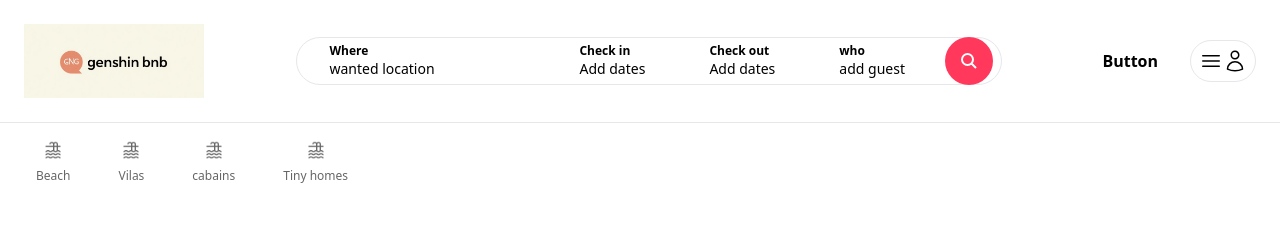
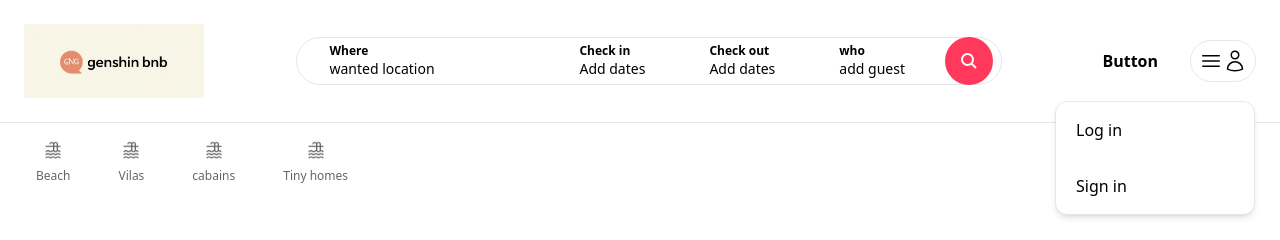
Before and after one commit to AlvaroAguirr/airb-fron, a Next.js app: page / in a window 1280 px wide. Both pictures are taken after a click on the button 1223 px from the left and 61 px from the top of the page. Shown: the top 240 px of the page. Built offline with nearby package versions, Linux system fonts and the light colour scheme.

Commit message:
10 User menu popup

```diff
--- /dev/null
+++ b/app/components/navbar/MenuLink.tsx
@@ -0,0 +1,21 @@
+'use client';
+interface MenuLinkProps  {
+    label:String;
+    onClick: () => void ;
+}
+
+const MenuLink:React.FC<MenuLinkProps> = ({
+    onClick,
+    label
+}) => {
+
+    return  (
+       <div
+        onClick={onClick}
+       className="px-5 py-4 cursor-pointer hover:bg-gray-100 transition">
+        {label}
+       </div>
+    )
+}
+
+export default MenuLink
--- a/app/components/navbar/UserNav.tsx
+++ b/app/components/navbar/UserNav.tsx
@@ -1,7 +1,17 @@
+'use client';
+
+import {useState} from "react";
+import MenuLink from "./MenuLink";
+
+
 const UserNav = () => {
+    const [isOpen, setIsOpen] = useState (false)
+
     return (
         <div className="p-2 relative  inline-block border rounded-full">
-            <button className="flex items-center">
+            <button
+            onClick={() => setIsOpen(!isOpen)}
+                className="flex items-center">
                     <svg  fill="none" viewBox="0 0 24 24" strokeWidth="1.5" stroke="currentColor" className="size-6">
                         <path strokeLinecap="round" strokeLinejoin="round" d="M3.75 6.75h16.5M3.75 12h16.5m-16.5 5.25h16.5" />
                     </svg>
@@ -10,9 +20,23 @@
                         <path strokeLinecap="round" strokeLinejoin="round" d="M15.75 6a3.75 3.75 0 1 1-7.5 0 3.75 3.75 0 0 1 7.5 0ZM4.501 20.118a7.5 7.5 0 0 1 14.998 0A17.933 17.933 0 0 1 12 21.75c-2.676 0-5.216-.584-7.499-1.632Z" />
                     </svg>
 
+                 </button>
+
+            {isOpen && (
+                <div className="w-[200px] absolute top-[60px] right-0 bg-white border rounded-xl shadow-md flex flex-col cursor-pointer">
+                  <MenuLink
+                    label ='Log in'
+                    onClick={() => console.log('Clicker buton')}
+                  />
+                  <MenuLink
+                    label ='Sign in '
+                    onClick={() => console.log('Clicker buton')}
+                  />
 
 
-                 </button>
+
+                </div>
+            )}
 
         </div>
     )
```
Lines whose indentation alone changed are shown as unchanged.
